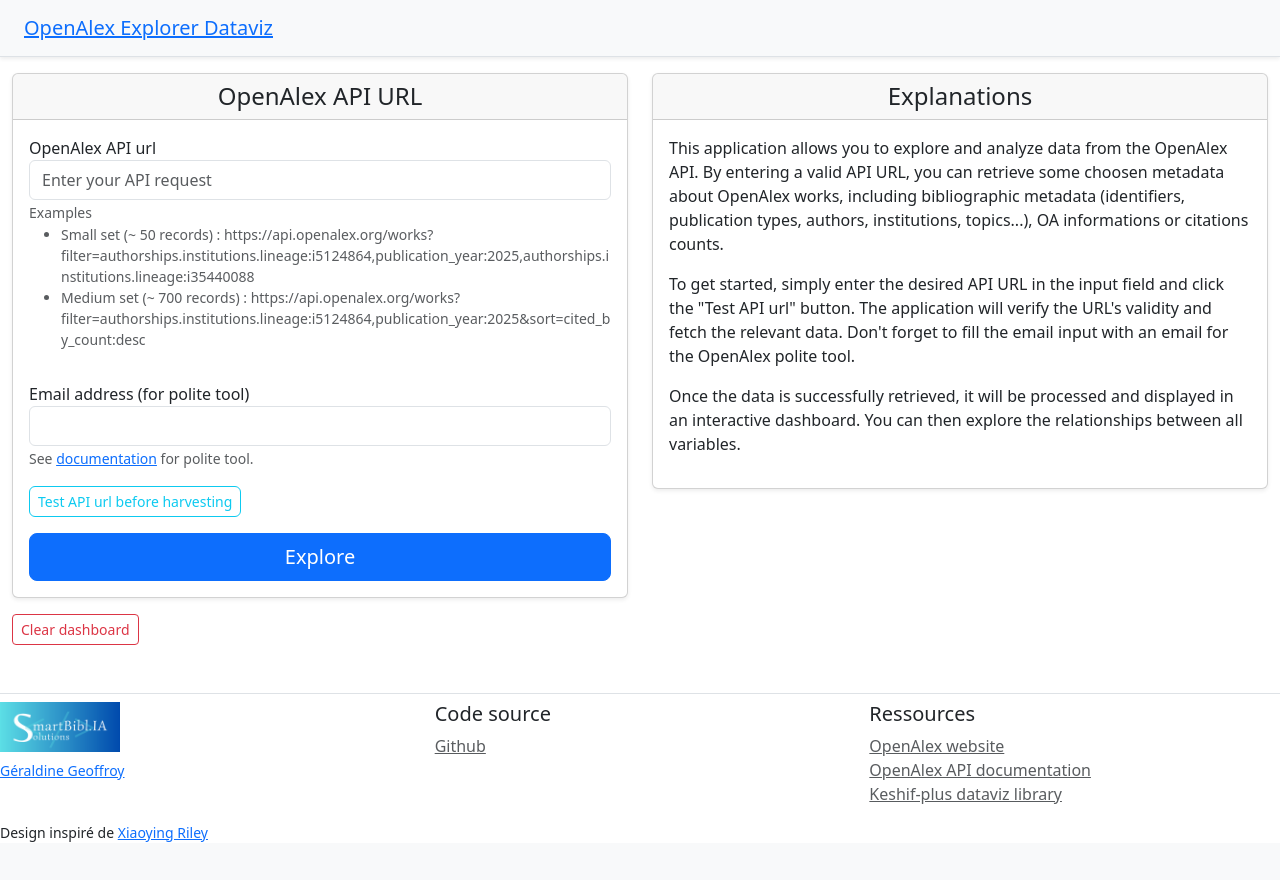
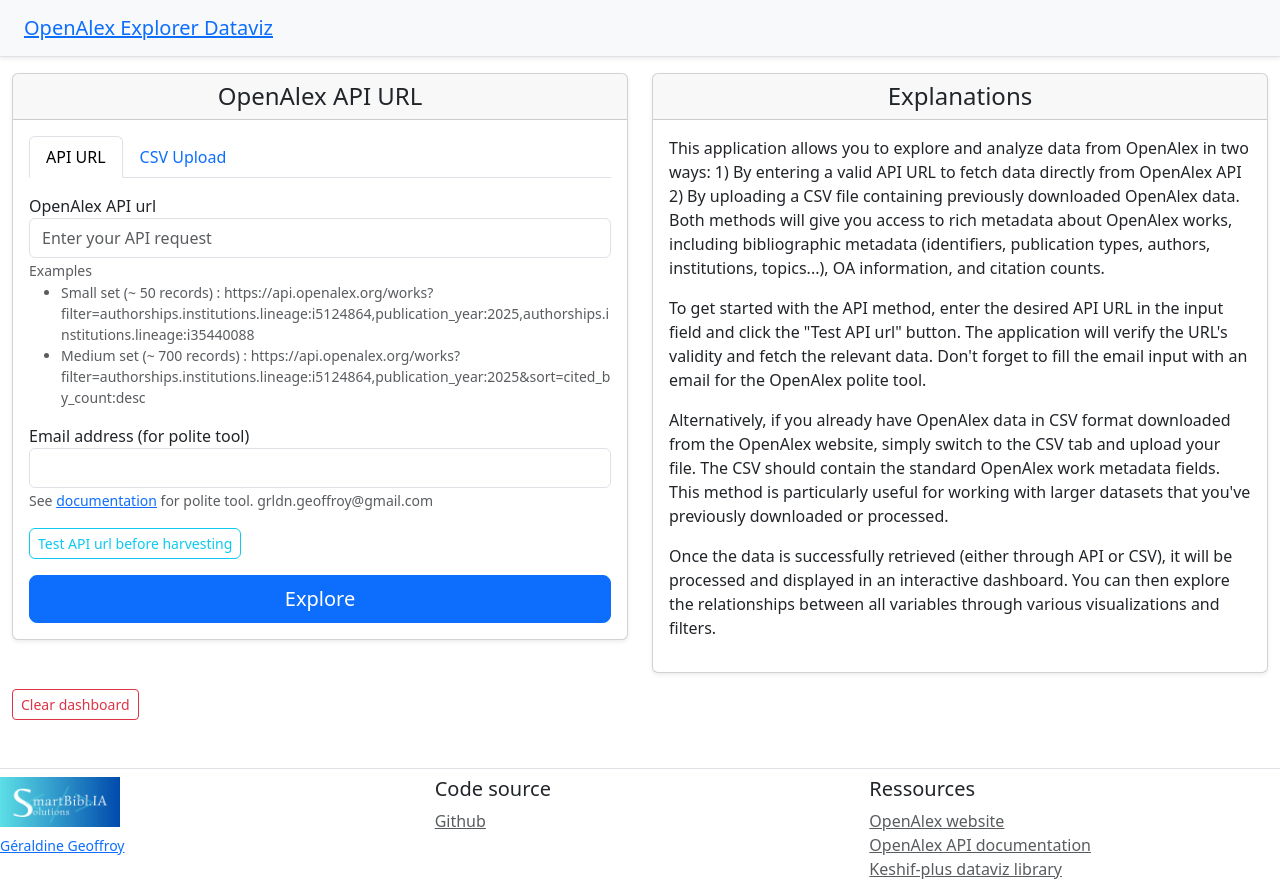
Before and after one commit to gegedenice/openalex-explorer, a Flask app: page / in a window 1280 px wide. Shown: the top 880 px of the page. Before the commit the page ends 842 px from the top, so only its background shows below. Run offline with Flask 3, Linux system fonts and the light colour scheme; some libraries are stand-ins or nearby versions.

Commit message:
Update home.html

```diff
--- a/templates/home.html
+++ b/templates/home.html
@@ -8,6 +8,26 @@
           <h4 class="my-0 font-weight-normal">OpenAlex API URL</h4>
         </div>
         <div class="card-body d-flex flex-column">
+
+          <!-- Add tabs for switching between API and CSV upload -->
+          <ul class="nav nav-tabs mb-3" id="dataTabs" role="tablist">
+            <li class="nav-item" role="presentation">
+              <button class="nav-link active" id="api-tab" data-bs-toggle="tab" data-bs-target="#api-content"
+                type="button" role="tab">
+                API URL
+              </button>
+            </li>
+            <li class="nav-item" role="presentation">
+              <button class="nav-link" id="csv-tab" data-bs-toggle="tab" data-bs-target="#csv-content" type="button"
+                role="tab">
+                CSV Upload
+              </button>
+            </li>
+          </ul>
+
+          <div class="tab-content" id="dataTabsContent">
+            <!-- API URL Tab -->
+            <div class="tab-pane fade show active" id="api-content" role="tabpanel">
               <div class="form-group">
                 <label for="openalexUrl">OpenAlex API url</label>
                 <input type="url" class="form-control" id="openalexUrl" placeholder="Enter your API request">
@@ -20,7 +40,6 @@
                       https://api.openalex.org/works?filter=authorships.institutions.lineage:i5124864,publication_year:2025&sort=cited_by_count:desc
                     </li>
                   </ul>
-
                 </small>
               </div>
               <div class="form-group mt-3">
@@ -28,13 +47,25 @@
                 <input type="email" class="form-control" id="politeEmail">
                 <small id="emailHelp" class="form-text text-muted">See <a
                     href="https://docs.openalex.org/how-to-use-the-api/rate-limits-and-authentication#the-polite-pool"
-                target="_blanck">documentation</a> for polite tool.</small>
+                    target="_blanck">documentation</a> for polite tool. grldn.geoffroy@gmail.com</small>
               </div>
               <div class="form-group mt-3">
                 <button type="submit" id="test_url" class="btn btn-outline-info btn-sm btn-group">Test API url before
                   harvesting</button>
               </div>
-          <button type="submit" id="submit_url" class="btn btn-lg btn-block btn-primary mt-3">Explore</button>
+            </div>
+
+              <!-- CSV Upload Tab -->
+              <div class="tab-pane fade" id="csv-content" role="tabpanel">
+                <div class="form-group">
+                  <label for="csvFile">Upload CSV File</label>
+                  <input type="file" class="form-control" id="csvFile" accept=".csv">
+                  <small class="form-text text-muted">Please upload a CSV file with OpenAlex data</small>
+                </div>
+              </div>
+          </div>
+
+          <button type="submit" id="submit_data" class="btn btn-lg btn-block btn-primary mt-3">Explore</button>
         </div>
       </div>
     </div>
@@ -46,13 +77,26 @@
         </div>
         <div class="card-body d-flex flex-column">
           <p>
-            This application allows you to explore and analyze data from the OpenAlex API. By entering a valid API URL, you can retrieve some choosen metadata about OpenAlex works, including bibliographic metadata (identifiers, publication types, authors, institutions, topics...), OA informations or citations counts.
+            This application allows you to explore and analyze data from OpenAlex in two ways:
+            1) By entering a valid API URL to fetch data directly from OpenAlex API
+            2) By uploading a CSV file containing previously downloaded OpenAlex data.
+
+            Both methods will give you access to rich metadata about OpenAlex works, including bibliographic metadata (identifiers,
+            publication types, authors, institutions, topics...), OA information, and citation counts.
           </p>
           <p>
-            To get started, simply enter the desired API URL in the input field and click the "Test API url" button. The application will verify the URL's validity and fetch the relevant data. Don't forget to fill the email input with an email for the OpenAlex polite tool.
+            To get started with the API method, enter the desired API URL in the input field and click the "Test API url" button. The
+            application will verify the URL's validity and fetch the relevant data. Don't forget to fill the email input
+            with an email for the OpenAlex polite tool.
           </p>
           <p>
-            Once the data is successfully retrieved, it will be processed and displayed in an interactive dashboard. You can then explore the relationships between all variables.
+            Alternatively, if you already have OpenAlex data in CSV format downloaded from the OpenAlex website, simply switch to the CSV tab and upload your file. The CSV
+            should contain the standard OpenAlex work metadata fields. This method is particularly useful for working with larger datasets
+            that you've previously downloaded or processed.
+          </p>
+          <p>
+            Once the data is successfully retrieved (either through API or CSV), it will be processed and displayed in an interactive dashboard.
+            You can then explore the relationships between all variables through various visualizations and filters.
           </p>
         </div>
       </div>
@@ -60,11 +104,12 @@
   </div>
 
   <div id="spinner" style="display:none;">
-    <span class="loader">Loading</span>
+    <span class="loader"></span>
   </div>
   <button type="submit" class="btn btn-outline-danger btn-sm" onclick="window.location.reload()">Clear
     dashboard</button>
   <div class="contents">
+    <!--<div id="kshfDashboard" style="height: 100vh; width: 100vw;"></div>-->
     <div id="kshfDashboard" style="height: 100%; width: 100%;"></div>
   </div>
 </div>
@@ -108,27 +153,48 @@
 
   $(document).ready(function () {
     // Handle API URL submission
-    $("#submit_url").on("click", function () {
+    $("#submit_data").on("click", function () {
+      const activeTab = $("#dataTabs .nav-link.active").attr('id');
+      const formData = new FormData();
+      if (activeTab === 'api-tab') {
         const openalexUrl = $("#openalexUrl").val();
         const politeEmail = $("#politeEmail").val();
-      if (openalexUrl) {
+        if (!openalexUrl) {
+          alert("Please enter a valid API URL.");
+          return;
+        }
+        formData.append('url', openalexUrl);
+        formData.append('email', politeEmail);
+        formData.append('source_type', 'api');
+      } else {
+        const fileInput = $("#csvFile")[0];
+        if (!fileInput.files[0]) {
+          alert("Please select a CSV file.");
+          return;
+        }
+        formData.append('file', fileInput.files[0]);
+        formData.append('source_type', 'csv');
+      }
+
         $("#spinner").show();
         // New POST request to app.py
-        $.post("/process-data", { url: openalexUrl, email: politeEmail })
-          .done(function (data) {
-            // Assuming data is the JSON response from app.py
+        $.ajax({
+            url: '/process-data',
+            type: 'POST',
+            data: formData,
+            processData: false,  // Tell jQuery not to process the data
+            contentType: false,  // Tell jQuery not to set contentType
+            success: function(data) {
                 initializeDashboard(data);
-          })
-          .fail(function () {
+            },
+            error: function() {
                 alert("Error processing the request.");
-          })
-          .always(function () {
-            // Hide the spinner regardless of success or failure
+            },
+            complete: function() {
                 $("#spinner").hide();
+            }
         });
-      } else {
-        alert("Please enter a valid API URL.");
-      }
+
     });
 
     $("#test_url").on("click", function () {
```
Lines whose indentation alone changed are shown as unchanged.
